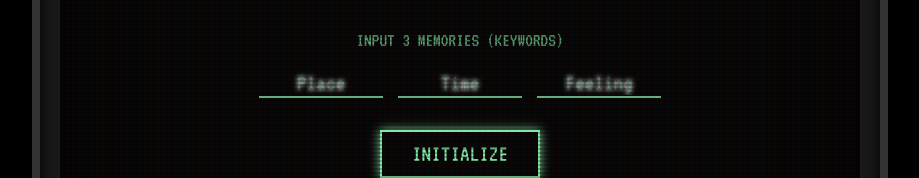
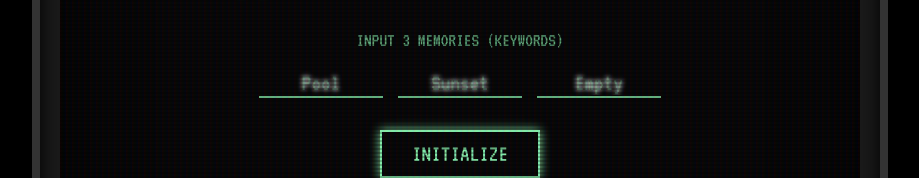
Before and after one commit to Akkurakey/Safezone, a plain HTML site: page index.html in a window 1280 px wide. Shown: the part 352-530 px from the top of the page, without its empty margins (180-1099 px from the left). Drawn offline with Linux system fonts and the light colour scheme.

Commit message:
Update index.html

```diff
--- a/index.html
+++ b/index.html
@@ -270,9 +270,9 @@
                 <h1>// SAFE ZONE PROTOCOL</h1>
                 <div style="margin-bottom: 20px; opacity: 0.7; font-size: 1.2rem;">INPUT 3 MEMORIES (KEYWORDS)</div>
                 <div class="input-group">
-                    <input type="text" id="key1" placeholder="Place" autocomplete="off" maxlength="15">
-                    <input type="text" id="key2" placeholder="Time" autocomplete="off" maxlength="15">
-                    <input type="text" id="key3" placeholder="Feeling" autocomplete="off" maxlength="15">
+                    <input type="text" id="key1" placeholder="Pool" autocomplete="off" maxlength="15">
+                    <input type="text" id="key2" placeholder="Sunset" autocomplete="off" maxlength="15">
+                    <input type="text" id="key3" placeholder="Empty" autocomplete="off" maxlength="15">
                 </div>
                 <button onclick="startGeneration()">INITIALIZE</button>
             </div>
```
